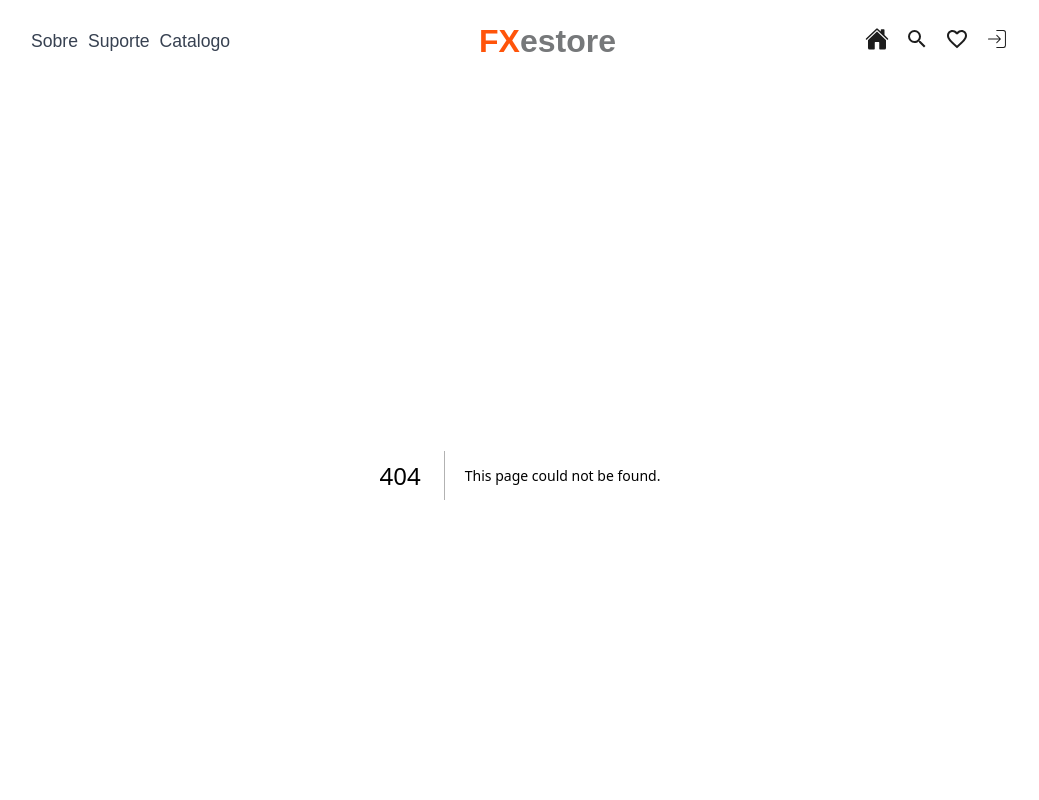
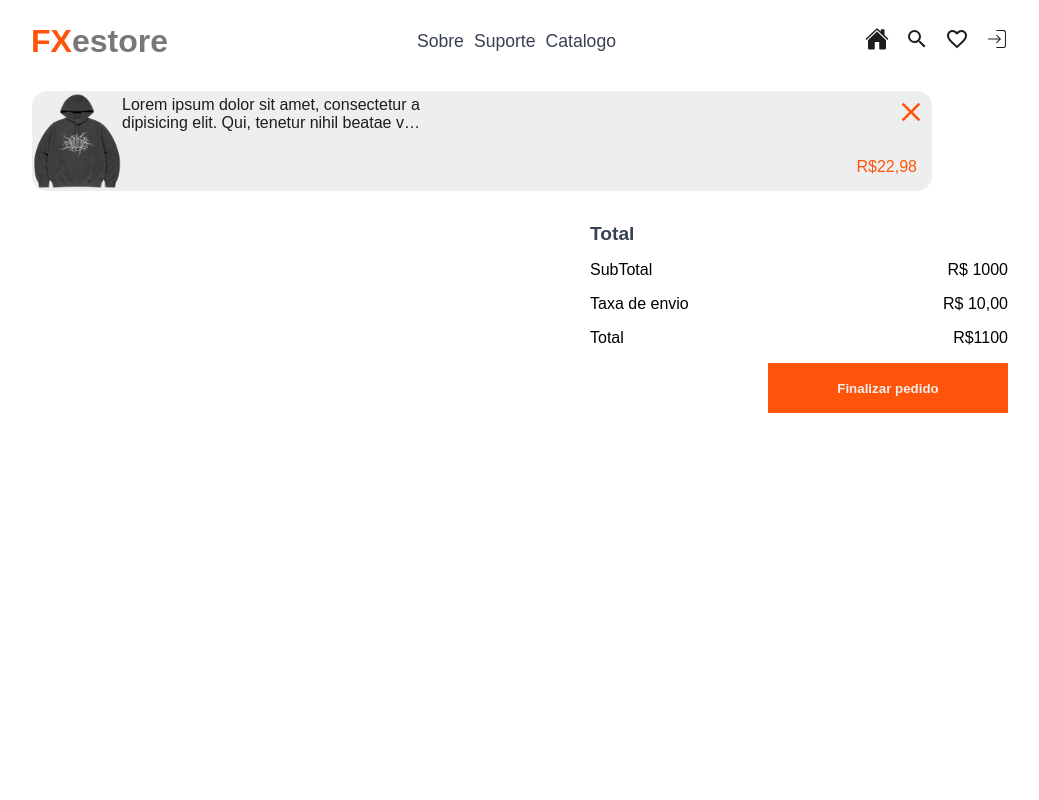
Before and after one commit to leonardofx1/estore, a Next.js app: page /cart in a window 1280 px wide. Before the commit this address had no page. Shown: the top 800 px of the page, without its empty margins (120-1159 px from the left). Built offline with nearby package versions, Linux system fonts and the light colour scheme.

Commit message:
modify design page cart

```diff
--- /dev/null
+++ b/src/app/cart/page.tsx
@@ -0,0 +1,32 @@
+import { CardCart } from "./CardCart";
+import styles from "./styles.module.scss";
+
+export default function CartFavorites() {
+  return (
+    <section className={styles.containerMain}>
+      <div>
+        <div className={styles.wrapperCards}>
+          <CardCart />
+        </div>
+        <div className={styles.totalValueCart}>
+          <div className={styles.wrapperTotal}>
+            <p className={styles.title}>Total</p>
+
+            <div  >
+              <p>SubTotal</p>
+              <span>R$ 1000</span>
+            </div>
+            <div>
+            <p>Taxa de envio </p>
+            <span>R$ 10,00</span>
+          </div>
+          <div>
+            <p>Total </p>
+            <span>R$1100</span>
+          </div>
+          <button>Finalizar pedido</button></div>
+        </div>
+      </div>
+    </section>
+  );
+}
--- a/src/app/favorites/styles.module.scss
+++ b/src/app/cart/styles.module.scss
@@ -9,9 +9,9 @@
 
     width: 100%;
     min-height: 100vh;
-    background-color: $markedColor;
 
-    border-radius: $borderRadius;
+
+
 
 }
 .wrapperCards {
@@ -26,30 +26,56 @@
 .totalValueCart {
     display: flex;
 
+    justify-content: flex-end;
+}
+.wrapperTotal {
+    display: flex;
+
     flex-direction: column;
+    width: 450px;
+    min-width: none;
 
     gap:1rem;
     padding: 1rem;
 
     border-radius:$borderRadius;
-    position: absolute;
 
-    right:15px;
-    top:25px;
+
+
 
     display: flex;
 
-    background-color:$tertiaryColor;
+
 
     button {
+
+        width: 240px;
+        height: 50px;
         border: none;
-        border-radius: $borderRadius;
 
-        background-color: $markedColor;
+
         color: $tertiaryColor;
 
         padding: .5rem;
+        background-color: $markedColor;
 
+    font-weight:700 ;
         cursor: pointer;
+
+        align-self: flex-end;
     }
+    div:has(>p) {
+        display: flex;
+        width: 100%;
+
+        justify-content: space-between;
+
+    }
+
 }
+
+.title {
+    color: $fontColorSecondary;
+    font-weight: 600;
+    font-size: 1.2rem;
+}
--- a/src/components/Header/index.tsx
+++ b/src/components/Header/index.tsx
@@ -1,18 +1,20 @@
+import Link from "next/link";
+import styles from "./styles.module.scss";
 
-import Link from 'next/link';
-import styles from './styles.module.scss'
-
-import {  IoHome, IoMenuOutline } from "react-icons/io5";
+import { IoHome, IoMenuOutline } from "react-icons/io5";
 import { CiLogin } from "react-icons/ci";
 
 import { MdOutlineSearch } from "react-icons/md";
 import { MdFavoriteBorder } from "react-icons/md";
 export const Header = () => {
-
-
-
   return (
     <header className={styles.header}>
+      <Link href="./">
+
+        <h1 className={styles.title}>
+          <span className={styles.markedLetter}>FX</span>estore
+        </h1>
+      </Link>
       <nav>
         <ul className={styles.wrapperLi}>
           <li>Sobre</li>
@@ -20,16 +22,26 @@ export const Header = () => {
           <li>Catalogo</li>
         </ul>
       </nav>
-           <Link href='./'> <h1 className={styles.title}>
-                <span className={styles.markedLetter}>FX</span>estore
-            </h1></Link>
       <ul className={styles.wrapperIconsMenu}>
-                <li><Link href='./'><IoHome /></Link></li>
-                <li><MdOutlineSearch /></li>
-           <Link href='/favorites' >     <li><MdFavoriteBorder /></li></Link>
-                <li><CiLogin /></li>
+        <li>
+          <Link href="./">
+            <IoHome />
+          </Link>
+        </li>
+        <li>
+          <MdOutlineSearch />
+        </li>
+        <Link href="/favorites">
+          {" "}
+          <li>
+            <MdFavoriteBorder />
+          </li>
+        </Link>
+        <li>
+          <CiLogin />
+        </li>
       </ul>
-            <IoMenuOutline className={styles.menu}/>
+      <IoMenuOutline className={styles.menu} />
     </header>
-    )
-}
+  );
+};
```
Also changed, not shown: src/app/favorites/page.tsx (deleted, +0 -20 lines), src/app/cart/CardCart/index.tsx (renamed from src/app/favorites/CardCart/index.tsx), src/app/cart/CardCart/styles.module.scss (renamed from src/app/favorites/CardCart/styles.module.scss). Lines whose indentation alone changed are shown as unchanged.
